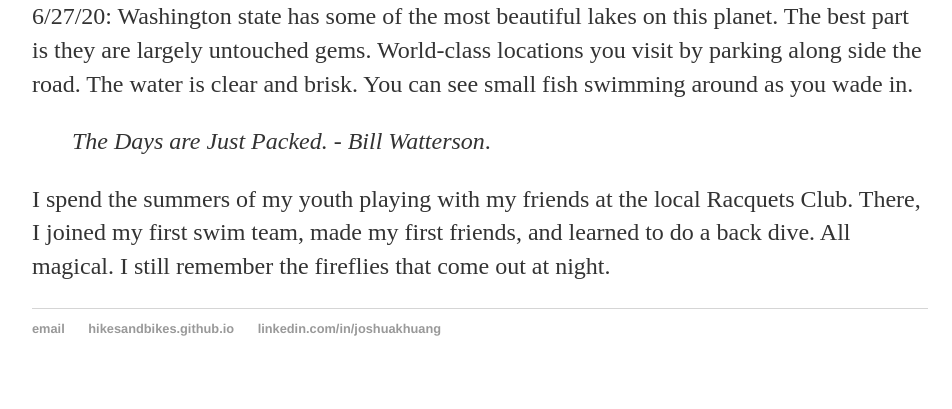
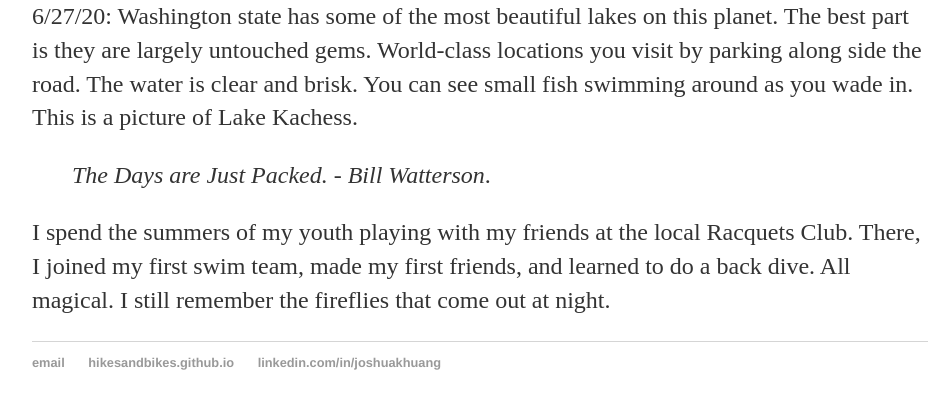
Before and after one commit to hikesandbikes/hikesandbikes.github.io, a Jekyll site: the page built from index.html, in a window 1280 px wide and 900 px high, scrolled down 2068 px, cut to the strip 470-879 px from the top of the window. Shown: the whole strip, without its empty margins (160-1112 px from the left). Built offline with Jekyll 4.4.1, drawn with Linux system fonts in a browser that asks for light colours.

Commit message:
3rd post

```diff
--- a/index.html
+++ b/index.html
@@ -82,9 +82,6 @@ title: Josh Huang's Blog
 
 			<h1>Beautiful Hideaways</h1>
 
-
-		</div>
-
 			<div class="asset-content">
 				<div class="asset-body">
 
@@ -93,7 +90,7 @@ title: Josh Huang's Blog
 		<p>6/27/20: Washington state has some of the most beautiful lakes on this planet.  The best part
 			is they are largely untouched gems.  World-class locations you visit by parking along side
 			the road.  The water is clear and brisk. You can see small fish swimming around as you wade in.
-
+			This is a picture of Lake Kachess.
 		</p>
 
 		<blockquote>
```
